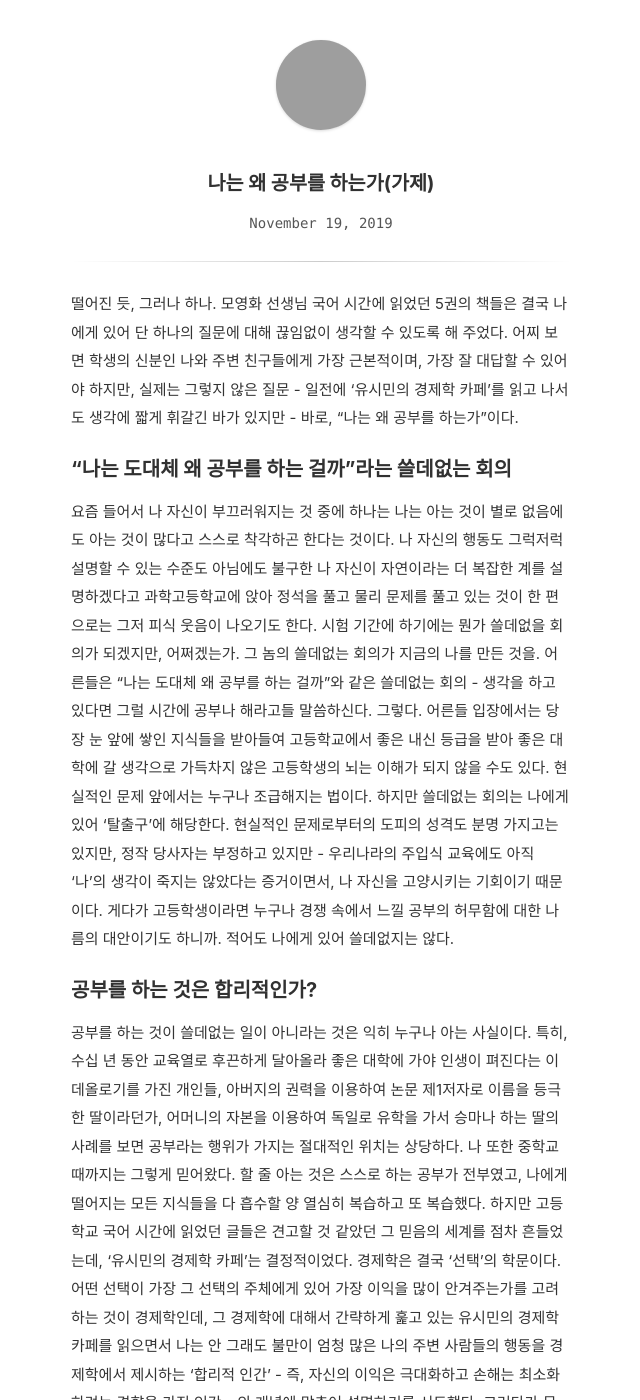
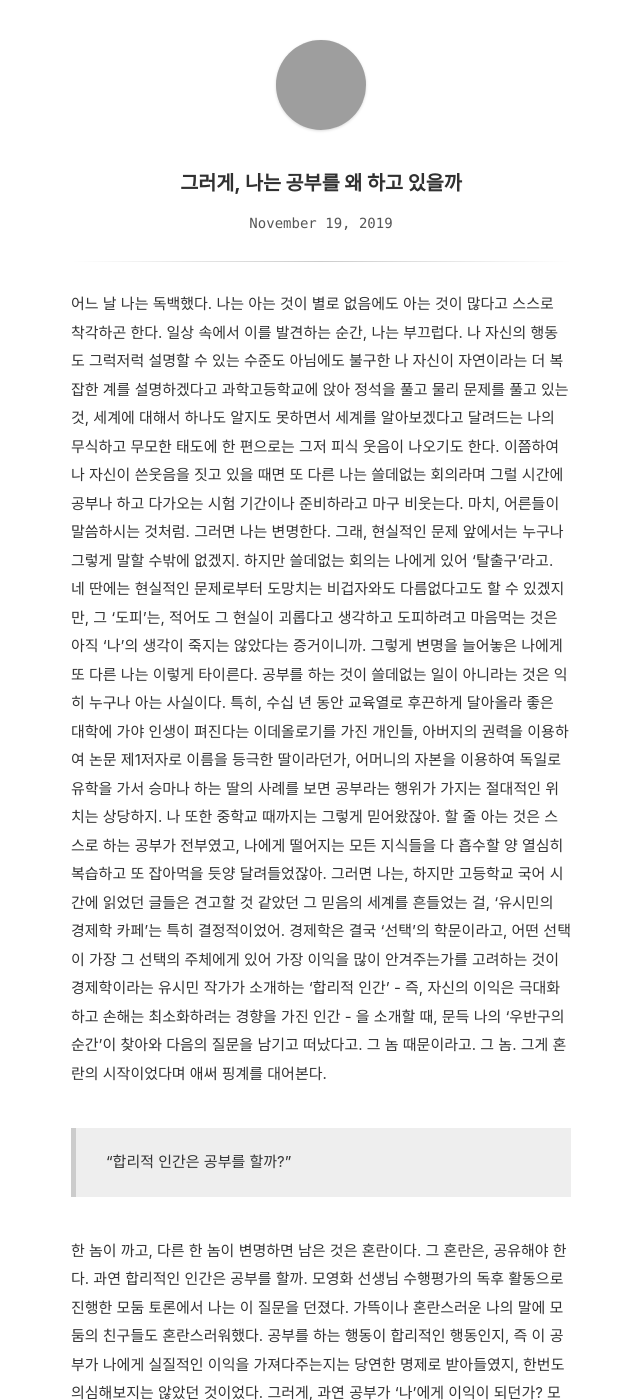
Before and after one commit to stevenoh0908/stevenoh0908.github.io, a Jekyll site: the page built from _posts/2019-11-19-나는 왜 공부를 하는가(가제).md, in a window 1280 px wide and 1400 px high, cut to the strip 0-1400 px from the top of the window. Shown: the whole strip, without its empty margins (319-959 px from the left). Built offline with Jekyll 4.4.1, drawn with Linux system fonts in a browser that asks for light colours; comment, search, counter and statistics services are not loaded; some of the changed text lies outside the part shown; grey boxes are pictures that could not be loaded.

Commit message:
Update 2019-11-19-나는 왜 공부를 하는가(가제).md

```diff
--- a/_posts/2019-11-19-나는 왜 공부를 하는가(가제).md
+++ b/_posts/2019-11-19-나는 왜 공부를 하는가(가제).md
@@ -1,33 +1,19 @@
 ---
-title: 나는 왜 공부를 하는가(가제)
-updated: 2019-11-19 18:00
+title: 그러게, 나는 공부를 왜 하고 있을까
+updated: 2019-11-26 12:15
 status: private
 ---
 
-  떨어진 듯, 그러나 하나. 모영화 선생님 국어 시간에 읽었던 5권의 책들은 결국 나에게 있어 단 하나의 질문에 대해 끊임없이 생각할 수 있도록 해 주었다.
- 어찌 보면 학생의 신분인 나와 주변 친구들에게 가장 근본적이며, 가장 잘 대답할 수 있어야 하지만, 실제는 그렇지 않은 질문 - 일전에 '유시민의 경제학 카페'를 읽고 나서도 생각에 짧게 휘갈긴 바가 있지만 - 바로, "나는 왜 공부를 하는가"이다.
-
-### "나는 도대체 왜 공부를 하는 걸까"라는 쓸데없는 회의
-
- 요즘 들어서 나 자신이 부끄러워지는 것 중에 하나는 나는 아는 것이 별로 없음에도 아는 것이 많다고 스스로 착각하곤 한다는 것이다. 나 자신의 행동도 그럭저럭 설명할 수 있는 수준도 아님에도 불구한 나 자신이 자연이라는 더 복잡한 계를 설명하겠다고 과학고등학교에 앉아 정석을 풀고 물리 문제를 풀고 있는 것이 한 편으로는 그저 피식 웃음이 나오기도 한다. 시험 기간에 하기에는 뭔가 쓸데없을 회의가 되겠지만, 어쩌겠는가. 그 놈의 쓸데없는 회의가 지금의 나를 만든 것을.
- 어른들은 "나는 도대체 왜 공부를 하는 걸까"와 같은 쓸데없는 회의 - 생각을 하고 있다면 그럴 시간에 공부나 해라고들 말씀하신다. 그렇다. 어른들 입장에서는 당장 눈 앞에 쌓인 지식들을 받아들여 고등학교에서 좋은 내신 등급을 받아 좋은 대학에 갈 생각으로 가득차지 않은 고등학생의 뇌는 이해가 되지 않을 수도 있다. 현실적인 문제 앞에서는 누구나 조급해지는 법이다. 하지만 쓸데없는 회의는 나에게 있어 '탈출구'에 해당한다. 현실적인 문제로부터의 도피의 성격도 분명 가지고는 있지만, 정작 당사자는 부정하고 있지만 - 우리나라의 주입식 교육에도 아직 '나'의 생각이 죽지는 않았다는 증거이면서, 나 자신을 고양시키는 기회이기 때문이다. 게다가 고등학생이라면 누구나 경쟁 속에서 느낄 공부의 허무함에 대한 나름의 대안이기도 하니까. 적어도 나에게 있어 쓸데없지는 않다.
-
-
-### 공부를 하는 것은 합리적인가?
-
- 공부를 하는 것이 쓸데없는 일이 아니라는 것은 익히 누구나 아는 사실이다. 특히, 수십 년 동안 교육열로 후끈하게 달아올라 좋은 대학에 가야 인생이 펴진다는 이데올로기를 가진 개인들, 아버지의 권력을 이용하여 논문 제1저자로 이름을 등극한 딸이라던가, 어머니의 자본을 이용하여 독일로 유학을 가서 승마나 하는 딸의 사례를 보면 공부라는 행위가 가지는 절대적인 위치는 상당하다. 나 또한 중학교 때까지는 그렇게 믿어왔다. 할 줄 아는 것은 스스로 하는 공부가 전부였고, 나에게 떨어지는 모든 지식들을 다 흡수할 양 열심히 복습하고 또 복습했다. 하지만 고등학교 국어 시간에 읽었던 글들은 견고할 것 같았던 그 믿음의 세계를 점차 흔들었는데, '유시민의 경제학 카페'는 결정적이었다.
- 경제학은 결국 '선택'의 학문이다. 어떤 선택이 가장 그 선택의 주체에게 있어 가장 이익을 많이 안겨주는가를 고려하는 것이 경제학인데, 그 경제학에 대해서 간략하게 훑고 있는 유시민의 경제학 카페를 읽으면서 나는 안 그래도 불만이 엄청 많은 나의 주변 사람들의 행동을 경제학에서 제시하는 '합리적 인간' - 즉, 자신의 이익은 극대화하고 손해는 최소화하려는 경향을 가진 인간 - 의 개념에 맞추어 설명하기를 시도했다. 그러다가 문득, 일명 나의 '우반구의 순간'이 찾아와 다음의 질문을 남기고 떠났다.
+ 어느 날 나는 독백했다. 나는 아는 것이 별로 없음에도 아는 것이 많다고 스스로 착각하곤 한다. 일상 속에서 이를 발견하는 순간, 나는 부끄럽다. 나 자신의 행동도 그럭저럭 설명할 수 있는 수준도 아님에도 불구한 나 자신이 자연이라는 더 복잡한 계를 설명하겠다고 과학고등학교에 앉아 정석을 풀고 물리 문제를 풀고 있는 것, 세계에 대해서 하나도 알지도 못하면서 세계를 알아보겠다고 달려드는 나의 무식하고 무모한 태도에 한 편으로는 그저 피식 웃음이 나오기도 한다.
+ 이쯤하여 나 자신이 쓴웃음을 짓고 있을 때면 또 다른 나는 쓸데없는 회의라며 그럴 시간에 공부나 하고 다가오는 시험 기간이나 준비하라고 마구 비웃는다. 마치, 어른들이 말씀하시는 것처럼. 그러면 나는 변명한다. 그래, 현실적인 문제 앞에서는 누구나 그렇게 말할 수밖에 없겠지. 하지만 쓸데없는 회의는 나에게 있어 '탈출구'라고. 네 딴에는 현실적인 문제로부터 도망치는 비겁자와도 다름없다고도 할 수 있겠지만, 그 '도피'는, 적어도 그 현실이 괴롭다고 생각하고 도피하려고 마음먹는 것은 아직 '나'의 생각이 죽지는 않았다는 증거이니까.
+ 그렇게 변명을 늘어놓은 나에게 또 다른 나는 이렇게 타이른다. 공부를 하는 것이 쓸데없는 일이 아니라는 것은 익히 누구나 아는 사실이다. 특히, 수십 년 동안 교육열로 후끈하게 달아올라 좋은 대학에 가야 인생이 펴진다는 이데올로기를 가진 개인들, 아버지의 권력을 이용하여 논문 제1저자로 이름을 등극한 딸이라던가, 어머니의 자본을 이용하여 독일로 유학을 가서 승마나 하는 딸의 사례를 보면 공부라는 행위가 가지는 절대적인 위치는 상당하지. 나 또한 중학교 때까지는 그렇게 믿어왔잖아. 할 줄 아는 것은 스스로 하는 공부가 전부였고, 나에게 떨어지는 모든 지식들을 다 흡수할 양 열심히 복습하고 또 잡아먹을 듯양 달려들었잖아.
+ 그러면 나는, 하지만 고등학교 국어 시간에 읽었던 글들은 견고할 것 같았던 그 믿음의 세계를 흔들었는 걸, '유시민의 경제학 카페'는 특히 결정적이었어.
+ 경제학은 결국 '선택'의 학문이라고, 어떤 선택이 가장 그 선택의 주체에게 있어 가장 이익을 많이 안겨주는가를 고려하는 것이 경제학이라는 유시민 작가가 소개하는 '합리적 인간' - 즉, 자신의 이익은 극대화하고 손해는 최소화하려는 경향을 가진 인간 - 을 소개할 때, 문득 나의 '우반구의 순간'이 찾아와 다음의 질문을 남기고 떠났다고. 그 놈 때문이라고. 그 놈. 그게 혼란의 시작이었다며 애써 핑계를 대어본다.
 
 > "합리적 인간은 공부를 할까?"
 
- 모둠 토론에서 이 질문을 던졌다. 나도 혼란스러웠고, 모둠의 친구들도 혼란스러워했다. 공부를 하는 행동이 합리적인 행동인지, 즉 이 공부가 나에게 실질적인 이익을 가져다주는지는 당연한 명제로 받아들였지, 한번도 의심해보지는 않았던 것이었다. 그러게, 과연 공부가 '나'에게 이익이 되던가? 모둠에서 나온 여러 가지의 의견으로는 주변의 다른 친구들도 '공부'라는 행위를 하고 있으니 나 또한 함으로서 얻는 심리적 동질감으로서의 이익이라던가, 좋은 대학에 가서 더 많은 기회를 보장받는다는 믿음에 부합함으로서의 심리적 안정감의 이익 등이 나왔다. 하지만 이런 이익은 '진짜' 이익은 아니다. 결과적으로, '경제적 성공'은 이처럼 불공평한 세상에서 공부를 많이 한다고 반드시 성취되지 않음은 매스 미디어에서 줄곧 떠들어대는 주요한 주제 중 하나이지 않은가. 가만히 생각해보면, 지금 나 자신이 하고 있는 공부는 내가 '원하지도 않는데 강제로' 당하고 있는 것이기도 하며, '쓸모'를 강조하는 자본주의 이데올로기로 가득 찬 현대 사회의 암울한 현실을 생각해볼 때, 나 자신은 '공부'라는 행위가 나 자신에게 실질적 이익을 가져다 줄 수 있을지는 의문이다.
+한 놈이 까고, 다른 한 놈이 변명하면 남은 것은 혼란이다. 그 혼란은, 공유해야 한다. 과연 합리적인 인간은 공부를 할까. 모영화 선생님 수행평가의 독후 활동으로 진행한 모둠 토론에서 나는 이 질문을 던졌다. 가뜩이나 혼란스러운 나의 말에 모둠의 친구들도 혼란스러워했다. 공부를 하는 행동이 합리적인 행동인지, 즉 이 공부가 나에게 실질적인 이익을 가져다주는지는 당연한 명제로 받아들였지, 한번도 의심해보지는 않았던 것이었다. 그러게, 과연 공부가 '나'에게 이익이 되던가? 모둠에서 나온 여러 가지의 의견으로는 주변의 다른 친구들도 '공부'라는 행위를 하고 있으니 나 또한 함으로서 얻는 심리적 동질감으로서의 이익이라던가, 좋은 대학에 가서 더 많은 기회를 보장받는다는 믿음에 부합함으로서의 심리적 안정감의 이익 등이 나왔다. 하지만 이런 의견은 곧바로 그 놈이 부정했다. 이것들은 '진짜' 이익은 아니라고. 결과적으로, '경제적 성공'은 이처럼 불공평한 세상에서 공부를 많이 한다고 반드시 성취되지 않음은 매스 미디어에서 줄곧 떠들어대는 그 신물나는 주제 중 하나잖아. 가만히 생각해보면, 지금 나 자신이 하고 있는 공부는 내가 '원하지도 않는데 강제로' 당하고 있는 것이기도 하며, '쓸모'를 강조하는 자본주의 이데올로기로 가득 찬 현대 사회의 암울한 현실을 생각해볼 때, 나 자신은 '공부'라는 행위가 나 자신에게 실질적 이익을 가져다 줄 수 있을지는 여전히 의문이라고.
 
-
-### 합리적인지도 모르는 공부를 나는 왜 하고 있을까
-
- 그렇지만 나는 이익이 되는지 아닌지도 모르는 '공부'라는 행위를 하고 있다. 사회 시스템이 강제하고 있는 것에 나 자신이 지금 누렁소 코 꿰어 끌려가듯이 끌려가고 있는 듯한 느낌도 분명 든다. 예전에는 나 스스로가 미래의 성공을 위해 주체적으로 하고 있다고 느꼈던 '공부'라는 행위는 이제 '철학, 삶을 만나다'에서 제시된 사회적 의무와 주체성에 관련한 논의에서 완전히 그 느낌이 무너지고 말았다. 내가 이 행위를 주체적으로 하고 있다는 느낌은 들지 않는다. 공적인 자리에서는 그저 웃음으로 얼버무리고 사적인 자리에서나 간신히 나는 공부를 왜 하느냐라는 질문을 받았을 때 나를 뜯어먹은 이들에 대한 '복수'나 괴로워 미처버리고도 남을 현실로부터의 '도피'의 목적으로서 하고 있다는 예전의 나의 말도 이제는 먼지들이 그러하듯이 뿌옇게 떠 바람에 흩어지는 듯 하다. 믿음의 색으로 칠해져있던 세계는 그 빛을 잃고 그저 죽은 듯한 회색으로 보일 뿐이고, 순간의 확신은 그저 허상이었던 것 같은 느낌이 드는 지금. 그러게, 나는 공부를 왜 하고 있을까. 모르겠다.
-
-
-### 다시, 찾을 수 있을까
+ 그렇지만 웃기게도 나는 이런 혼란 속에서, 여전히 이익이 되는지 아닌지도 모르는 '공부'라는 행위를 하고 있다. 사회 시스템이 강제하고 있는 것에 나 자신이 지금 누렁소 코 꿰어 끌려가듯이 끌려가고 있는 듯한 느낌도 분명 든다. 예전에는 나 스스로가 미래의 성공을 위해 주체적으로 하고 있다고 느꼈던 '공부'라는 행위는 이제 '철학, 삶을 만나다'에서 제시된 사회적 의무와 주체성에 관련한 논의에서 완전히 그 느낌이 무너지고 말았다. 내가 이 행위를 주체적으로 하고 있다는 느낌은 들지 않는다. 공적인 자리에서는 그저 웃음으로 얼버무리고 사적인 자리에서나 간신히 나는 공부를 왜 하느냐라는 질문을 받았을 때 나를 뜯어먹은 이들에 대한 '복수'나 괴로워 미처버리고도 남을 현실로부터의 '도피'의 목적으로서 하고 있다는 예전의 나의 말도 이제는 먼지들이 그러하듯이 뿌옇게 떠 바람에 흩어지는 듯 하다. 믿음의 색으로 칠해져있던 세계는 그 빛을 잃고 그저 죽은 듯한 회색으로 보일 뿐이고, 순간의 확신은 그저 허상이었던 것 같은 느낌이 드는 지금. 그 놈이 말한다. 그러게, 나는 공부를 왜 하고 있을까. 모르겠다.
 
  나는 아마 이러다가 조금 있으면 이런 나 자신의 행위를 애써 설명하기 위한 변명거리를, 내가 왜 공부를 하는지 나름의 변명으로서의 목적을 설정할 것이다. 그 변명은 잠깐 동안 나의 삶에 거짓된 생기를 불어넣다가 다시 바람이 빠지고 나는 지금으로 되돌아올 것이다. 공부를 내가 왜 하는지, 그 근본적인 물음에 대하여 대답하지 못한다면 나의 공부에는 사망을 선고할 수 밖에 없다. 세계는 회색이고, 나는 그저 혼란스러울 뿐이다. 다시, 내가 공부를 하는 이유를 찾을 수 있을까, 이 물음에 대하여 내가 대답할 수 있을까.
```
